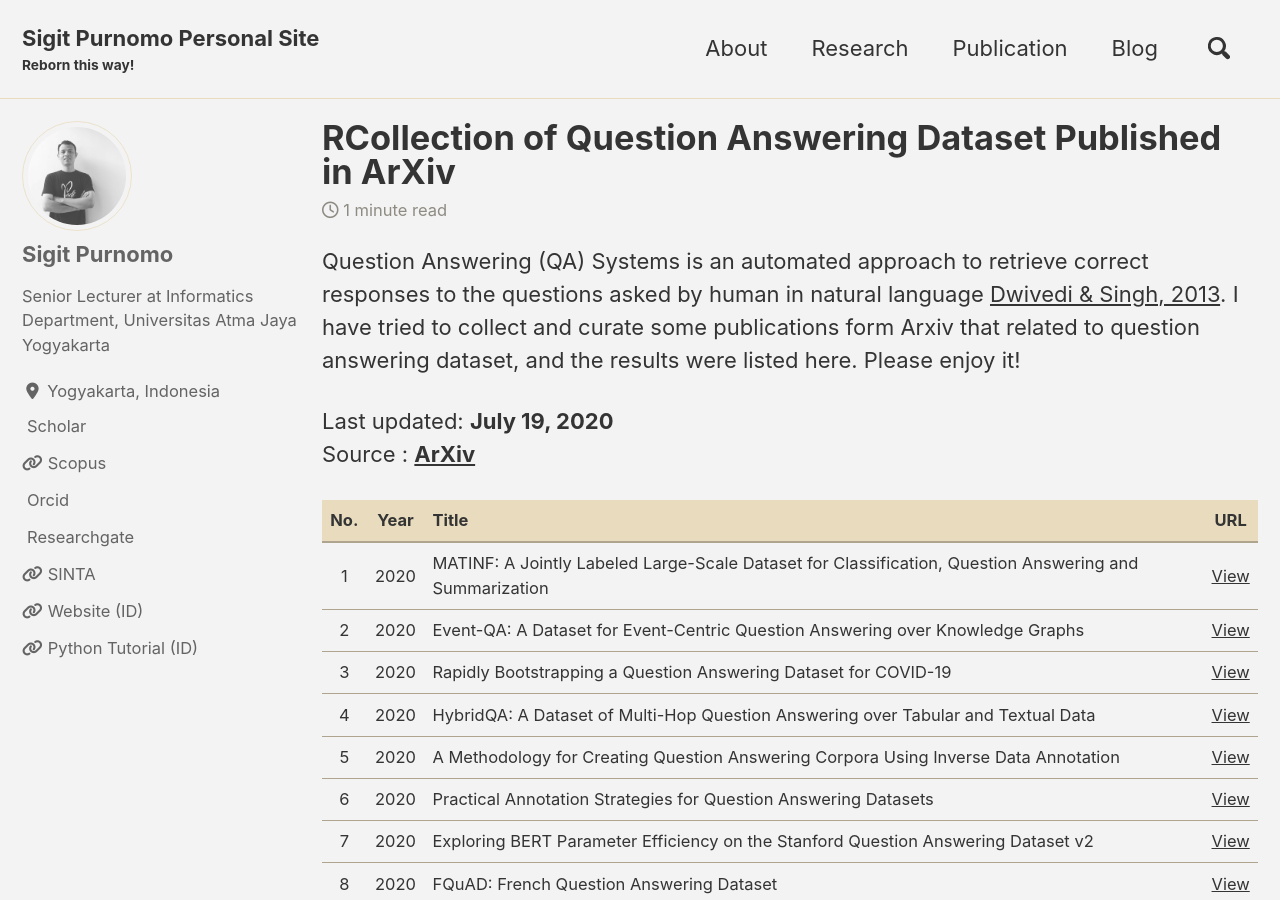
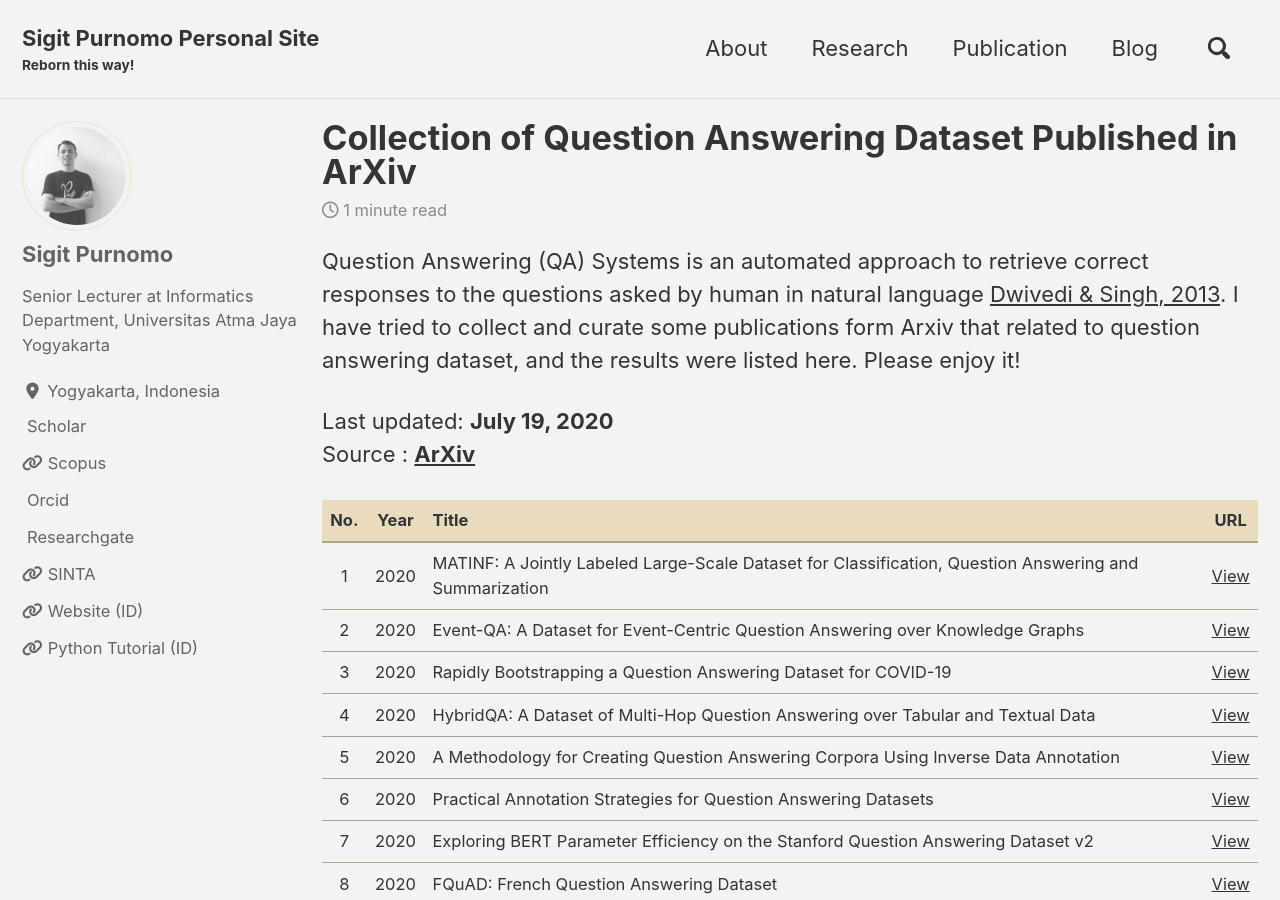
Before and after one commit to sigit-purnomo/sigit-purnomo.github.io, a Jekyll site: the page built from _posts/2020-07-19-collection-of-question-answering-dataset-published-in-arxiv.md, in a window 1280 px wide and 900 px high. Built offline with Jekyll 4.4.1, drawn with Linux system fonts in a browser that asks for light colours; cached includes are drawn as plain includes; nearby versions of some CDN libraries; a style sheet for code colours, icons or effects is not loaded.

Commit message:
Update post

```diff
--- a/_posts/2020-07-19-collection-of-question-answering-dataset-published-in-arxiv.md
+++ b/_posts/2020-07-19-collection-of-question-answering-dataset-published-in-arxiv.md
@@ -1,5 +1,5 @@
 ---
-title:  "RCollection of Question Answering Dataset Published in ArXiv"
+title:  "Collection of Question Answering Dataset Published in ArXiv"
 excerpt: "Question Answering (QA) Systems is an automated approach to retrieve correct responses to the questions asked by human in natural language.  I have tried to collect and curate some publications form Arxiv that related to question answering dataset, and the results were listed here. Please enjoy it!"
 date: 2020-07-19
 permalink: /posts/2020/07/collection-of-question-answering-dataset-published-in-arxiv
```
Also changed, not shown: _drafts/2020-07-19-collection-of-question-answering-dataset-published-in-arxiv.md (+1 -1 lines), 1 other file.
